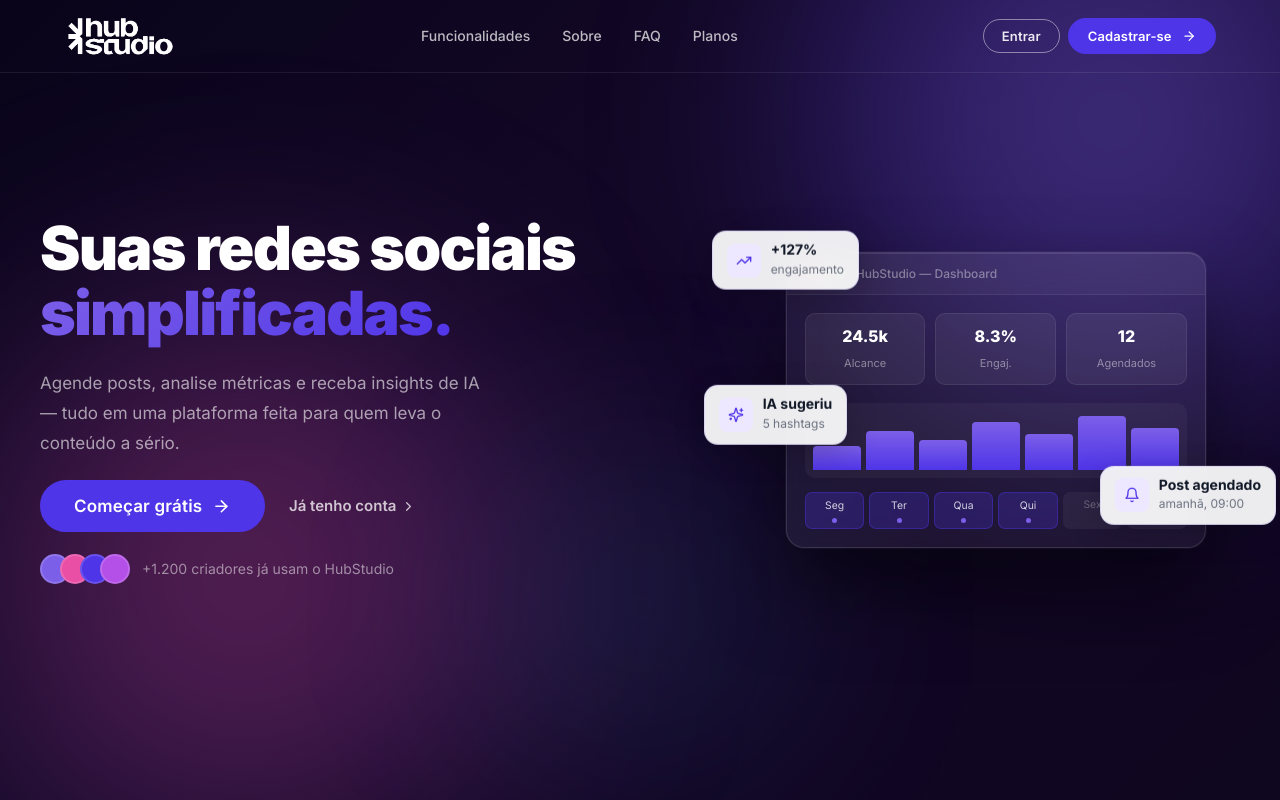
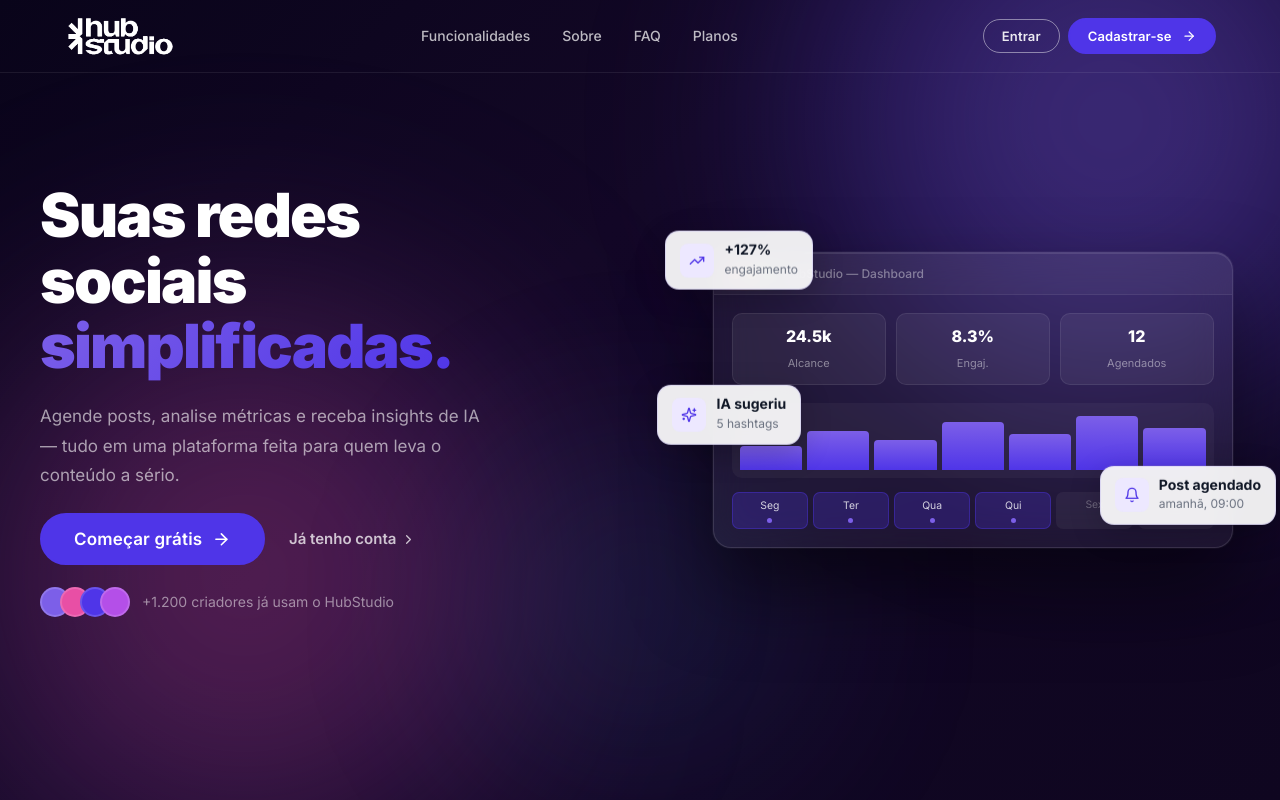
Before and after one commit to brenosemfreio/tcc, a React (Vite) app: page / in a window 1280 px wide. Shown: the top 800 px of the page. Built offline with nearby package versions, Linux system fonts and the light colour scheme.

Commit message:
chore: auto sync [Claude]

```diff
--- a/src/pages/Landing/Landing.css
+++ b/src/pages/Landing/Landing.css
@@ -185,8 +185,8 @@
 /* Inner grid */
 .l-hero__inner {
   display: grid;
-  grid-template-columns: 1.15fr 1fr;
-  gap: 150px;
+  grid-template-columns: 1fr 1.2fr;
+  gap: 220px;
   align-items: center;
   min-height: 100vh;
   padding-top: 96px;
@@ -263,7 +263,7 @@
 /* Mockup */
 .l-mockup {
   width: 100%;
-  max-width: 420px;
+  max-width: 520px;
   background: rgba(255, 255, 255, 0.06);
   backdrop-filter: blur(20px);
   border: 1px solid rgba(255, 255, 255, 0.12);
```
